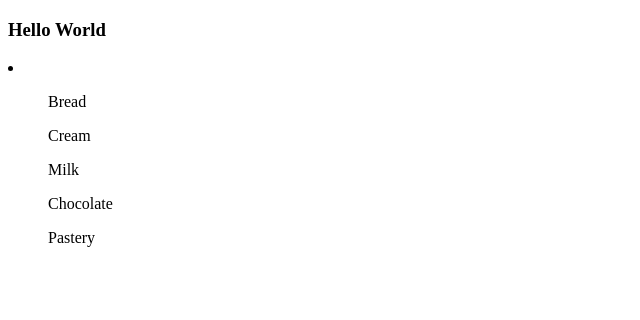
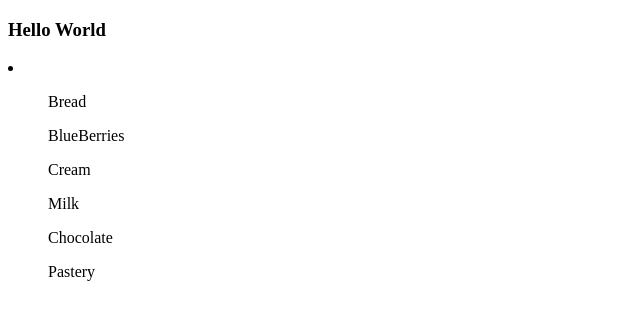
Before and after one commit to Mithila30/hello, a plain HTML site: page index.html in a window 1280 px wide. Shown: the whole page, without its empty margins (0-640 px from the left). Drawn offline with Linux system fonts and the light colour scheme.

Commit message:
added blueberries

```diff
--- a/index.html
+++ b/index.html
@@ -12,6 +12,7 @@
         <ul>
             Bread
         </ul>
+        <ul>BlueBerries</ul>
         <ul>Cream</ul>
         <ul>Milk</ul>
         <ul>Chocolate</ul>
```
